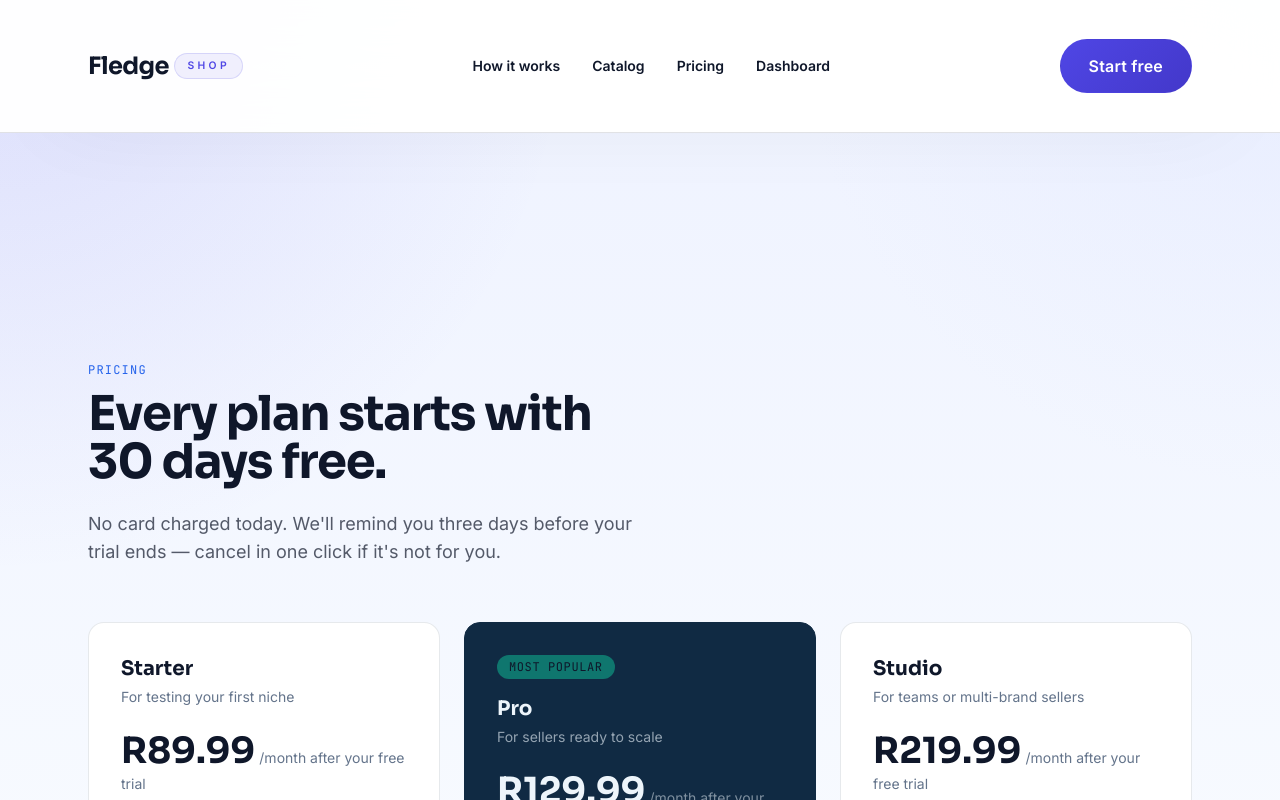
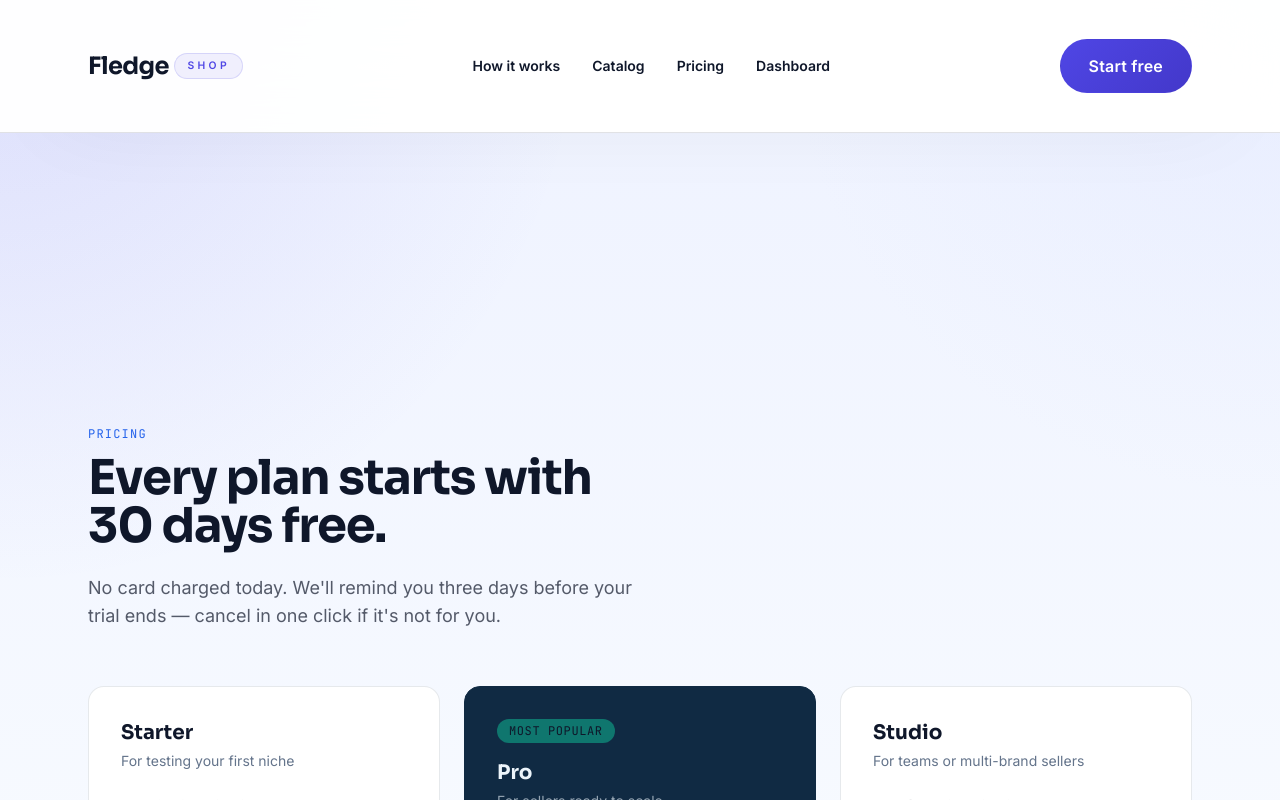
Before and after one commit to qwelelikho-source/fledge, a Next.js app: page /pricing in a window 1280 px wide. Shown: the top 800 px of the page. Built offline with nearby package versions, Linux system fonts and the light colour scheme.

Commit message:
Fix pricing page header overlap

```diff
--- a/app/pricing/page.tsx
+++ b/app/pricing/page.tsx
@@ -49,7 +49,7 @@ const plans = [
 
 export default function Pricing() {
   return (
-    <section className="mx-auto max-w-6xl px-6 py-16 sm:py-24">
+    <section className="mx-auto max-w-6xl px-6 pt-32 pb-16 sm:pt-40 sm:pb-24">
       <div className="max-w-xl">
         <p className="font-mono text-xs uppercase tracking-widest text-signal">
           Pricing
```
